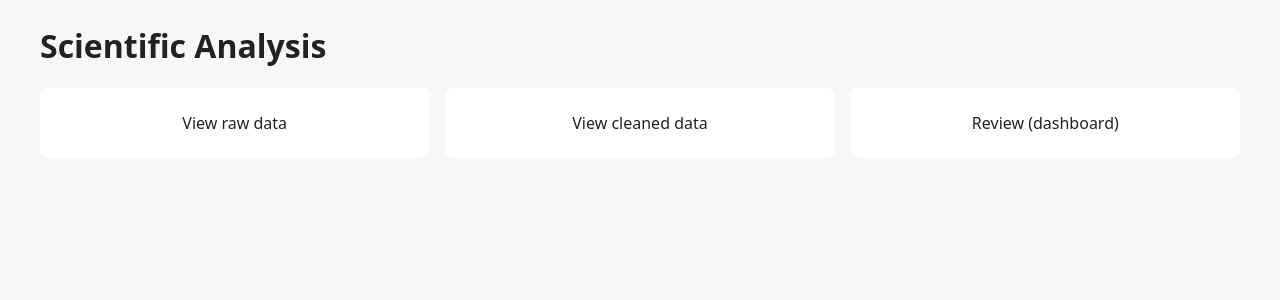
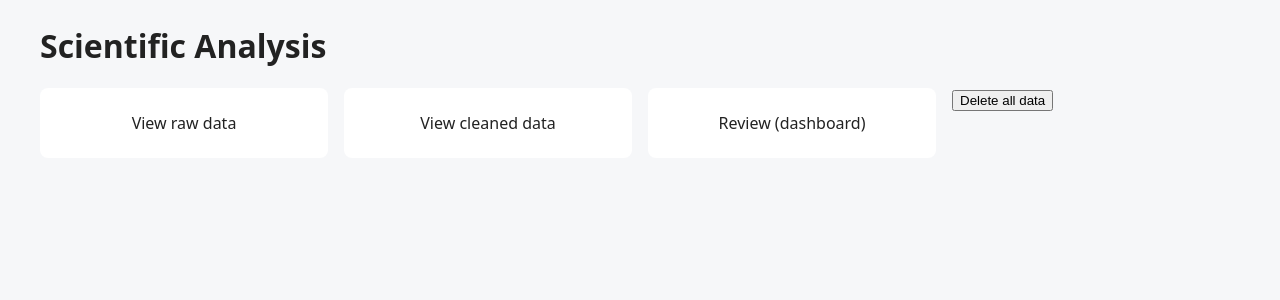
Before and after one commit to matt-hazel/Weight-Analysis, a Flask app: page /analysis in a window 1280 px wide. Shown: the part 46-346 px from the top of the page. Run offline with Flask 3, Linux system fonts and the light colour scheme; some libraries are stand-ins or nearby versions.

Commit message:
Created ability to delete/clear data, along with small function changes.

```diff
--- a/Functions/analysis.py
+++ b/Functions/analysis.py
@@ -1,11 +1,25 @@
 # This is where the analysis section of the data is.
 
 from Functions.data_pipe import clean
+from pathlib import Path
 import pandas as pd
 
 
+DATA_FILES = [Path("data/weight.csv"), Path("data/weight_clean.csv")]
+COLUMNS = ["weight", "modayr", "carb", "fat", "prot", "cal", "steps", "activ"]
+
+
+def clear_data():
+    for f in DATA_FILES:
+        f.unlink(missing_ok = True)
+
 def raw_df():
-    return pd.read_csv(r"data\weight.csv")
+    path = Path("data/weight.csv")
+
+    if not path.exists():
+        return pd.DataFrame(columns = COLUMNS)
+
+    return pd.read_csv(path)
 
 def clean_df():
     return clean(r"data\weight.csv")
@@ -19,3 +33,6 @@ def recent_df(source = "raw", days = 7):
     df["modayr"] = df["modayr"].dt.strftime("%m/%d/%Y")
 
     return df
+
+def has_data():
+    return len(raw_df()) > 0
--- a/app.py
+++ b/app.py
@@ -3,7 +3,7 @@
 from flask import Flask, render_template, request, redirect, url_for, flash
 import pandas as pd
 from Functions.plots import build_all
-from Functions.analysis import raw_df, clean_df, recent_df
+from Functions.analysis import raw_df, clean_df, recent_df, clear_data, has_data
 from Functions.classes import Measures
 from data.key import secret_key
 
@@ -52,6 +52,12 @@ def analysis_cleaned():
 @app.route("/analysis/review")
 
 def dashboard():
+
+    if not has_data():
+        flash("No data yet. Add a weigh-in before opening the dashboard.")
+        return redirect(url_for("weigh_in"))
+
+
     source = request.args.get("source", "cleaned")
 
     if source == "raw":
@@ -74,6 +80,14 @@ def dashboard():
 def recent():
     return render_template("data_table.html", title = "Recent weigh-ins (last 7)", df = recent_df("raw"))
 
+@app.route("/analysis/delete", methods = ["POST"])
+
+def clear_all_data():
+    clear_data()
+    flash("All weigh in data cleared.")
+
+    return redirect(url_for("analysis"))
+
 
 if __name__ == "__main__":
     app.run(debug=True)
--- a/templates/analysis.html
+++ b/templates/analysis.html
@@ -9,5 +9,9 @@
         <a href = "{{ url_for('analysis_raw') }}">View raw data</a>
         <a href = "{{ url_for('analysis_cleaned')}}">View cleaned data</a>
         <a href = "{{ url_for('dashboard')}}">Review (dashboard)</a>
+        <form method = "post" action = "{{ url_for('clear_all_data')}}"
+            onsubmit = "return confirm('Are you sure you want to clear ALL data?');">
+            <button type = "submit">Delete all data</button>
+        </form>
     </nav>
 {% endblock %}
```
Also changed, not shown: README.txt.
